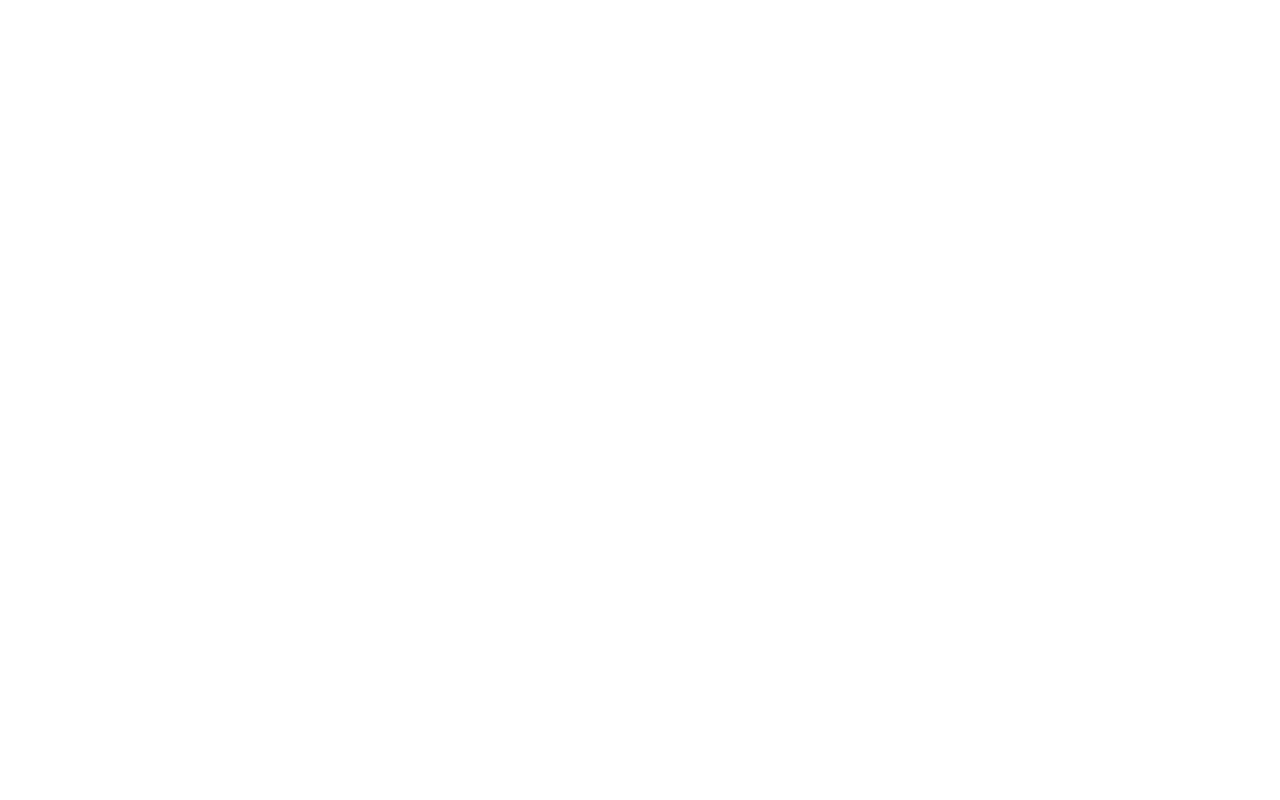
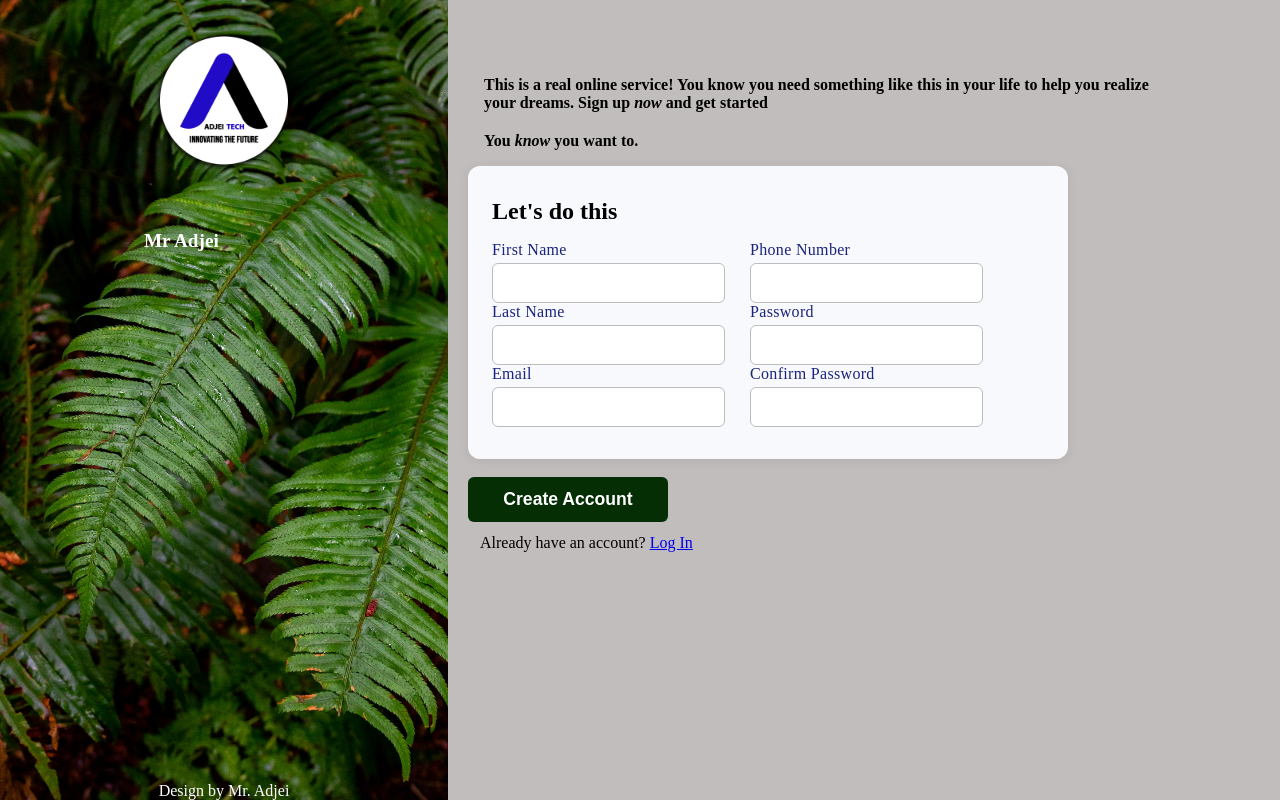
Before and after one commit to adjeisilas/sign-up, a plain HTML site: page index.html in a window 1280 px wide. Drawn offline with Linux system fonts and the light colour scheme.

Commit message:
wrote the html and css code

```diff
--- a/index.html
+++ b/index.html
@@ -1,11 +1,81 @@
 <!DOCTYPE html>
 <html lang="en">
-<head>
-    <meta charset="UTF-8">
-    <meta name="viewport" content="width=device-width, initial-scale=1.0">
-    <title>Document</title>
-</head>
-<body>
+  <head>
+    <meta charset="UTF-8" />
+    <meta name="viewport" content="width=device-width, initial-scale=1.0" />
+    <title>Sign Up</title>
+    <link rel="stylesheet" href="styles.css" />
+  </head>
+  <body>
+    <div class="container">
+      <div class="bg-area">
+        <div class="log">
+          <img src="LOG1.png" alt="" />
+          <p>Mr Adjei</p>
+        </div>
+        <p>Design by Mr. Adjei</p>
+      </div>
+      <div class="content">
+        <div class="content-caption">
+          <h4 id="top">
+            This is a real online service! You know you need something like this
+            in your life to help you realize your dreams. Sign up
+            <em> now </em>and get started
+          </h4>
 
-</body>
+          <h4 id="p-down">You <em>know</em> you want to.</h4>
+        </div>
+
+        <form class="form">
+          <div class="form-description">
+            <h2>Let's do this</h2>
+          </div>
+          <div class="form-hero">
+            <div class="right">
+              <div class="form-group">
+                <label for="first-name"> First Name</label>
+                <input type="text" name="first-name" id="first-name" />
+              </div>
+              <div class="form-group">
+                <label for="last-name"> Last Name</label>
+                <input type="text" name="last-name" id="last-name" />
+              </div>
+
+              <div class="form-group">
+                <label for="email"> Email</label>
+                <input type="email" name="email" id="email" />
+              </div>
+            </div>
+
+            <div class="right">
+              <div class="form-group">
+                <label for="phone-number"> Phone Number</label>
+                <input type="number" name="phone-number" id="phone-number" />
+              </div>
+
+              <div class="form-group">
+                <label for="password"> Password </label>
+                <input type="password" name="password" id="password" />
+              </div>
+
+              <div class="form-group">
+                <label for="confirm-password"> Confirm Password </label>
+                <input
+                  type="password"
+                  name="confirm-password"
+                  id="confirm-password"
+                />
+              </div>
+            </div>
+          </div>
+        </form>
+
+        <div class="lower">
+        <button>Create Account</button> <br>
+        <p>Already have an account?
+        <a href="#">Log In</a></p>
+        </div>
+      </div>
+    </div>
+  </body>
 </html>
--- a/styles.css
+++ b/styles.css
@@ -1,4 +1,125 @@
-*{
-    padding: 0;
-    margin: 0;
+* {
+  padding: 0;
+  margin: 0;
+  box-sizing: border-box;
 }
+.container {
+  height: 100vh;
+  width: 100%;
+  display: grid;
+  grid-template-columns: 35% 65%;
+  background: rgb(194, 189, 189);
+}
+.bg-area {
+  background-image: url("bg.jpg");
+  overflow: hidden;
+  background-position: center;
+  background-size: cover;
+  background-repeat: no-repeat;
+  display: flex;
+  flex-direction: column;
+  justify-content: space-between;
+  align-items: center;
+  flex: 1;
+  color: white;
+}
+.main {
+  display: flex;
+  flex-direction: column;
+  align-content: center;
+  justify-items: center;
+  text-align: center;
+}
+.log {
+  display: flex;
+  flex-direction: column;
+  gap: 10px;
+}
+
+.bg-area img {
+  height: 200px;
+  width: 200px;
+}
+.bg-area .log p {
+  font-weight: bold;
+  font-size: 1.2rem;
+  padding: 20px;
+}
+.content {
+  width: 100%;
+  padding: 20px;
+  /* display: flex;
+  flex-direction: column;
+  gap: 10px;
+  justify-content: flex-start;
+  align-items: center; */
+}
+.content .content-caption {
+  background: rgb(194, 189, 189);
+  color: black;
+  padding: 16px;
+  margin-top: 40px;
+  border-radius: 6px;
+  max-width: 700px;
+}
+#p-down {
+  padding-top: 20px;
+}
+
+.form {
+  display: flex;
+  flex-direction: column;
+  gap: 16px;
+  background: #f7f9fc;
+  padding: 32px 24px;
+  border-radius: 12px;
+  box-shadow: 0 2px 12px rgba(0, 0, 0, 0.07);
+  max-width: 600px;
+  width: 100%;
+}
+.form label {
+  font-weight: 500;
+  margin-bottom: 4px;
+  color: #1a237e;
+  letter-spacing: 0.02em;
+  display: block;
+}
+.form input {
+  padding: 10px 12px;
+  border: 1px solid #bdbdbd;
+  border-radius: 6px;
+  font-size: 1rem;
+  background: #fff;
+  transition: border-color 0.2s;
+  outline: none;
+}
+.form input:focus {
+  border-color: #1976d2;
+  box-shadow: 0 0 0 2px #e3f2fd;
+}
+.content button {
+  margin-top: 18px;
+  padding: 12px;
+  width: 200px;
+  background: rgb(5, 46, 5);
+  color: #fff;
+  font-weight: 600;
+  font-size: 1.1rem;
+  border: none;
+  border-radius: 6px;
+  cursor: pointer;
+  transition: background 0.2s, box-shadow 0.2s;
+}
+.form-hero{
+  display: flex;
+  flex-direction: row ;
+  gap: 25px
+}
+
+.content button:hover {
+  background: linear-gradient(90deg, #1565c0 60%, #42a5f5 100%);
+  box-shadow: 0 4px 16px rgba(25, 118, 210, 0.12);
+}
+.lower p{
+  padding: 12px
+}
```
Also changed, not shown: LOG1.png (added), Norse-Bold.otf (added), bg.jpg (added).
